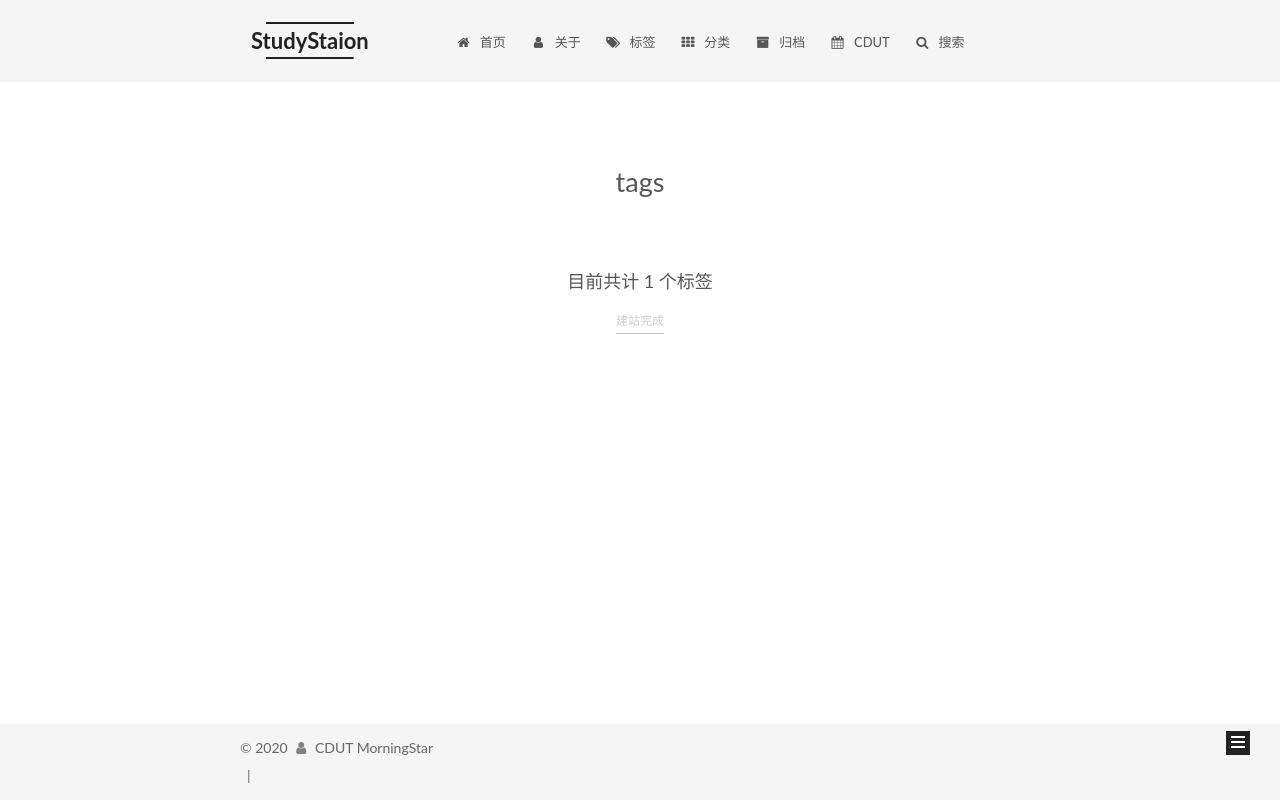
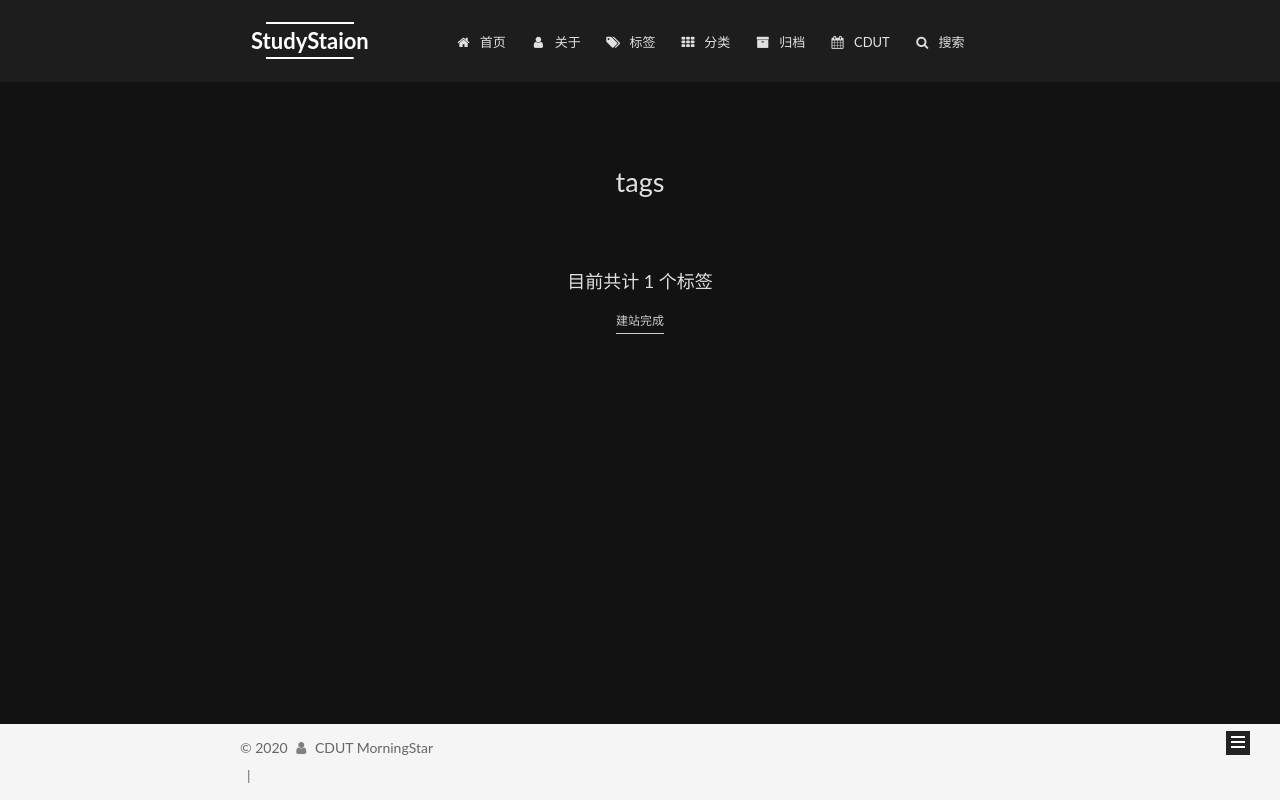
Before and after one commit to MuseLinn/studyBlog, a plain HTML site: page tags/index.html in a window 1280 px wide. Drawn offline with Linux system fonts and the dark colour scheme; some packages are replaced by stand-ins of ours; a script that the page names is missing.

Commit message:
Site updated: 2020-03-09 19:54:33

```diff
--- a/css/main.css
+++ b/css/main.css
@@ -10,6 +10,27 @@
   --table-row-odd-bg-color: #f9f9f9;
   --table-row-hover-bg-color: #f5f5f5;
   --menu-item-bg-color: #ddd;
+}
+@media (prefers-color-scheme: dark) {
+  :root {
+    --body-bg-color: #121212;
+    --content-bg-color: #1d1d1d;
+    --card-bg-color: #282828;
+    --text-color: #e1e1e1;
+    --link-color: #e1e1e1;
+    --link-hover-color: #fff;
+    --brand-color: #fff;
+    --brand-hover-color: #fff;
+    --table-row-odd-bg-color: #282828;
+    --table-row-hover-bg-color: #363636;
+    --menu-item-bg-color: #333;
+  }
+  img {
+    opacity: 0.75;
+  }
+  img:hover {
+    opacity: 1;
+  }
 }
 html {
   line-height: 1.15; /* 1 */
@@ -1154,7 +1175,7 @@ pre .javascript .function {
 }
 .links-of-author a::before,
 .links-of-author span.exturl::before {
-  background: #3d9381;
+  background: #be4fc6;
   border-radius: 50%;
   content: ' ';
   display: inline-block;
```
